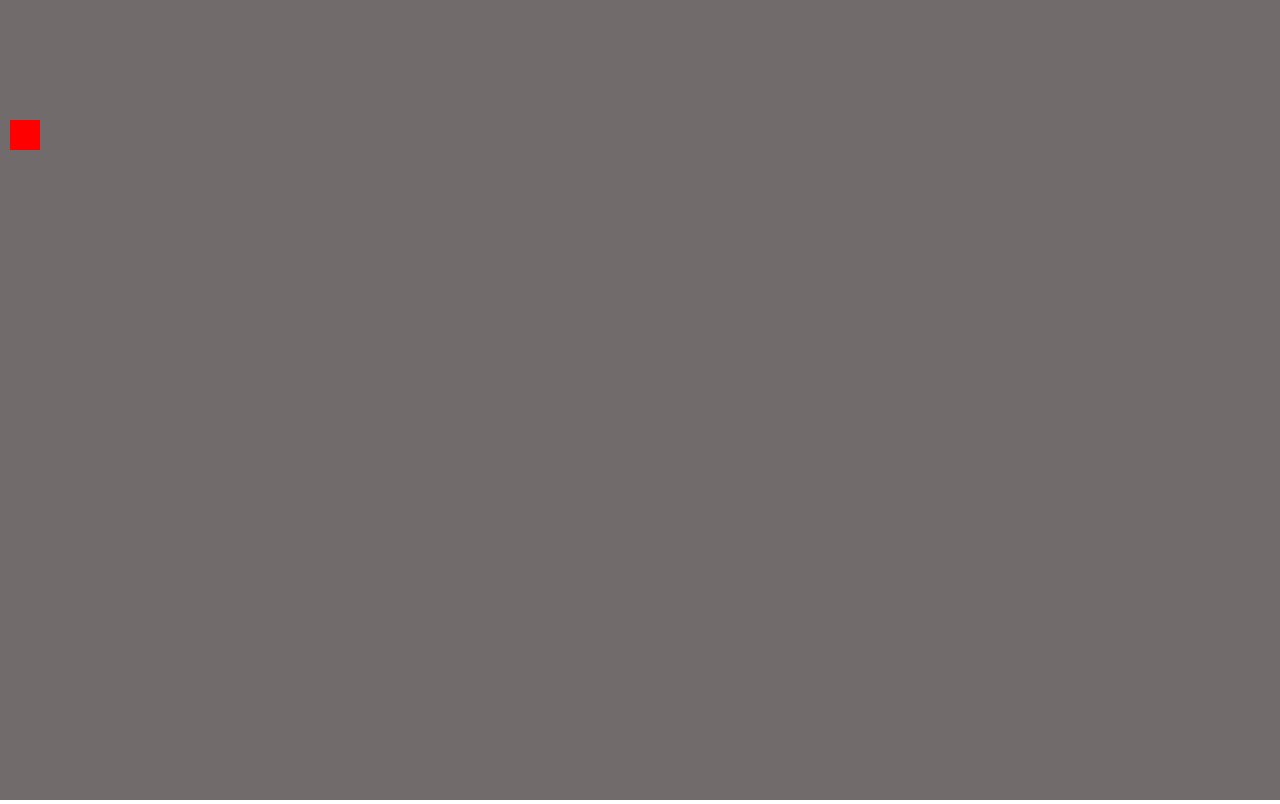
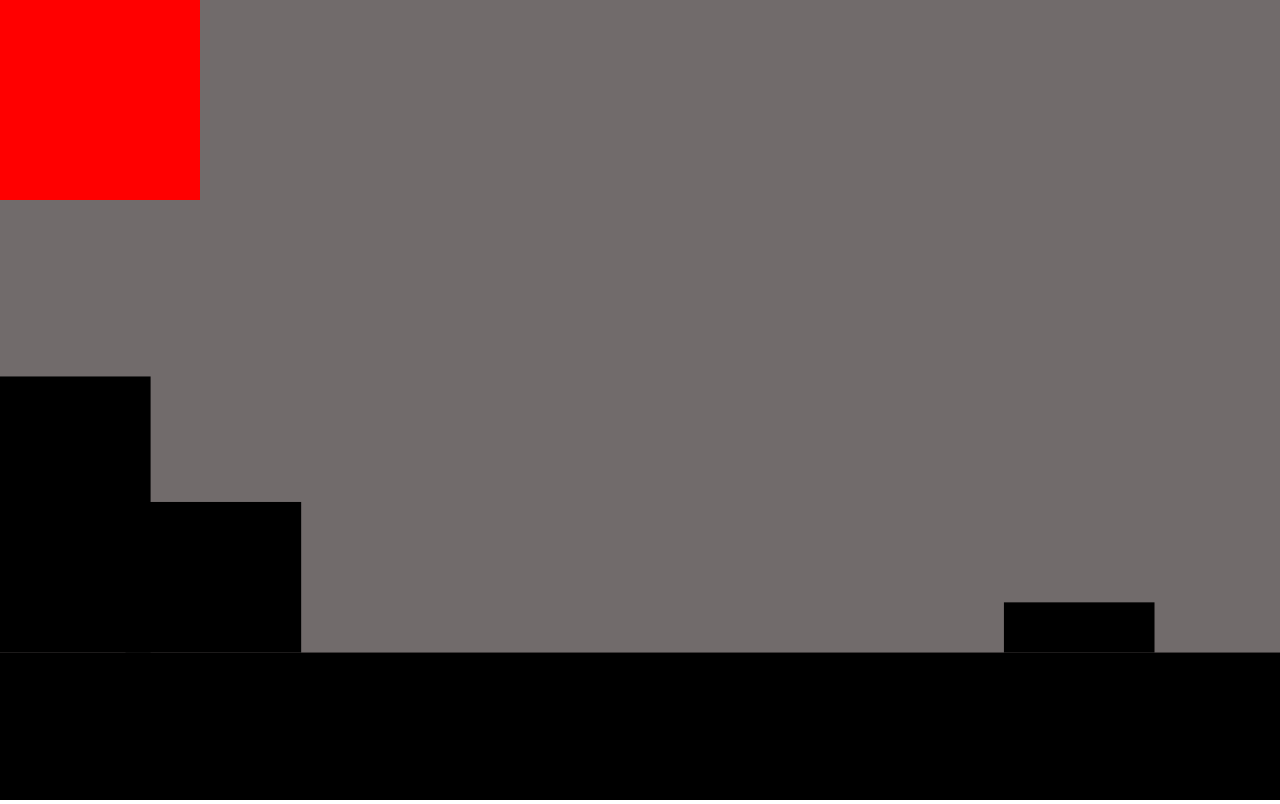
Before and after one commit to rjwu95/The_Colorful_journey, a website built with webpack: page src/index.html in a window 1280 px wide. Built offline with nearby package versions, Linux system fonts and the light colour scheme.

Commit message:
[fix] fix error that map doesn't show correctly
* draw map from 0, 0 on the base canvas
* comment clear function that clear map also

```diff
--- a/src/app/Game.js
+++ b/src/app/Game.js
@@ -14,10 +14,11 @@ class Game {
     this.map = new GameMap(this.context);
     this.map.load(level);
 
-    this.player = new Player(this.context, 10, 120);
-    this.updateGameArea()
+    this.player = new Player(this.context, 0, 0);
+    this.updateGameArea();
+
     this.control = new Control(this.player)
-    this.control.init()
+    this.control.init();
   }
 
   clear() {
@@ -25,7 +26,8 @@ class Game {
   }
 
   updateGameArea() {
-    this.clear();
+    // Comment : Map is clear also
+    // this.clear();
     this.player.newPos();
     this.player.renderPlayer();
   }
--- a/src/app/GameMap.js
+++ b/src/app/GameMap.js
@@ -20,7 +20,7 @@ class GameMap {
   }
 
   render() {
-    this.context.drawImage(mapBuffer.canvas, -MAP_WIDTH, 0);
+    this.context.drawImage(mapBuffer.canvas, 0, 0);
   }
 }
 
--- a/src/app/Player.js
+++ b/src/app/Player.js
@@ -9,10 +9,10 @@ class Player {
     this.y = y;
   }
   renderPlayer() {
-    this.ctx.save()
+    this.ctx.save();
     this.ctx.fillStyle = PLAYER_COLOR;
     this.ctx.fillRect(this.x, this.y, PLAYER_WIDTH, PLAYER_HEIGHT);
-    this.ctx.restore()
+    this.ctx.restore();
   }
   newPos() {
     this.x += MAX_SPEED < Math.abs(this.speedX) ? ((this.speedX >= 0 ? 1 : -1) * MAX_SPEED) : this.speedX
--- a/src/constant.js
+++ b/src/constant.js
@@ -1,4 +1,4 @@
-export const PLAYER_WIDTH = 30
-export const PLAYER_HEIGHT = 30
+export const PLAYER_WIDTH = 200
+export const PLAYER_HEIGHT = 200
 export const PLAYER_COLOR = "red"
-export const MAX_SPEED = 3.5
+export const MAX_SPEED = 30
--- a/src/index.html
+++ b/src/index.html
@@ -7,6 +7,8 @@
   <style>
     body {
       margin: 0;
+      width: 100vw;
+      height: 100vh;
     }
 
     #canvas {
```
